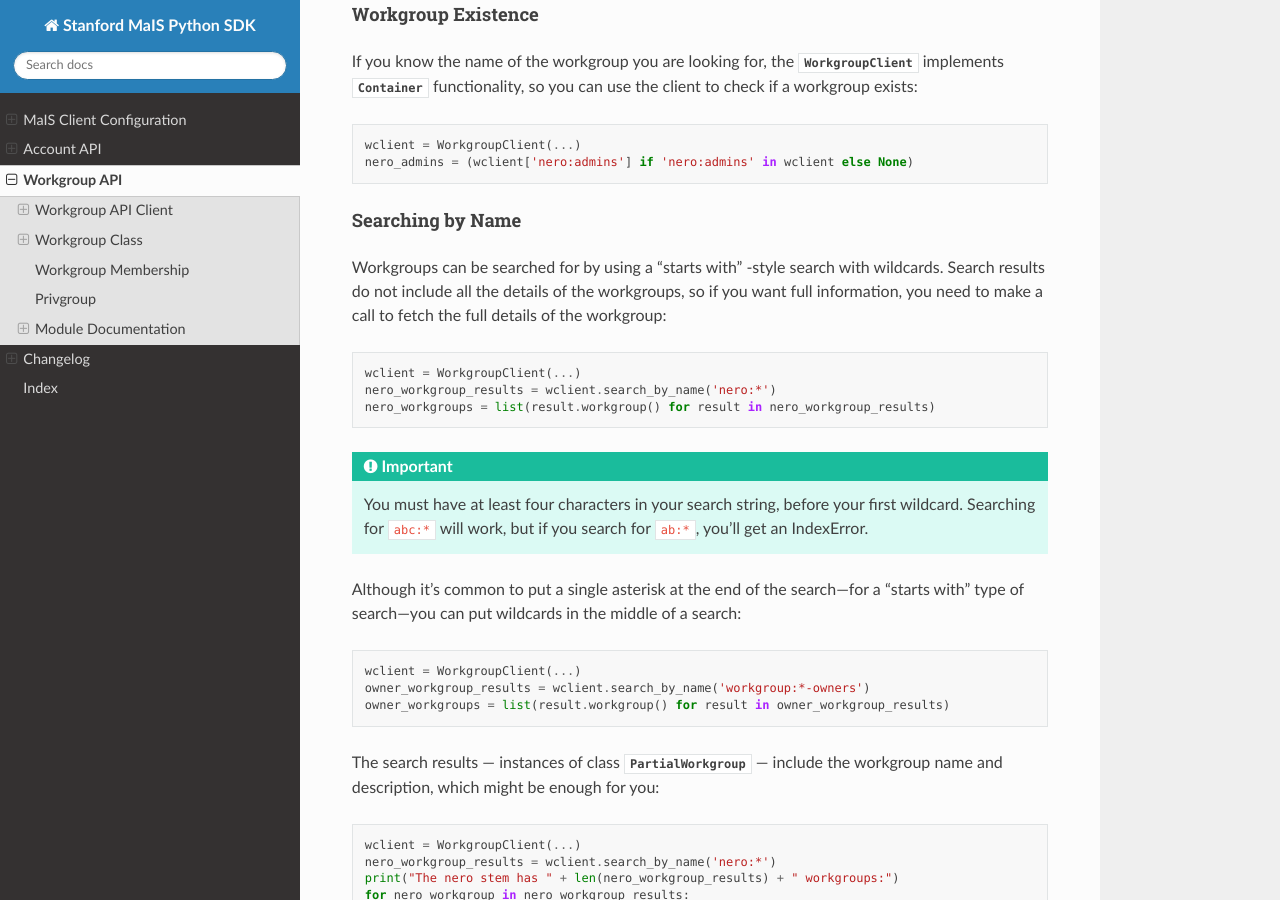
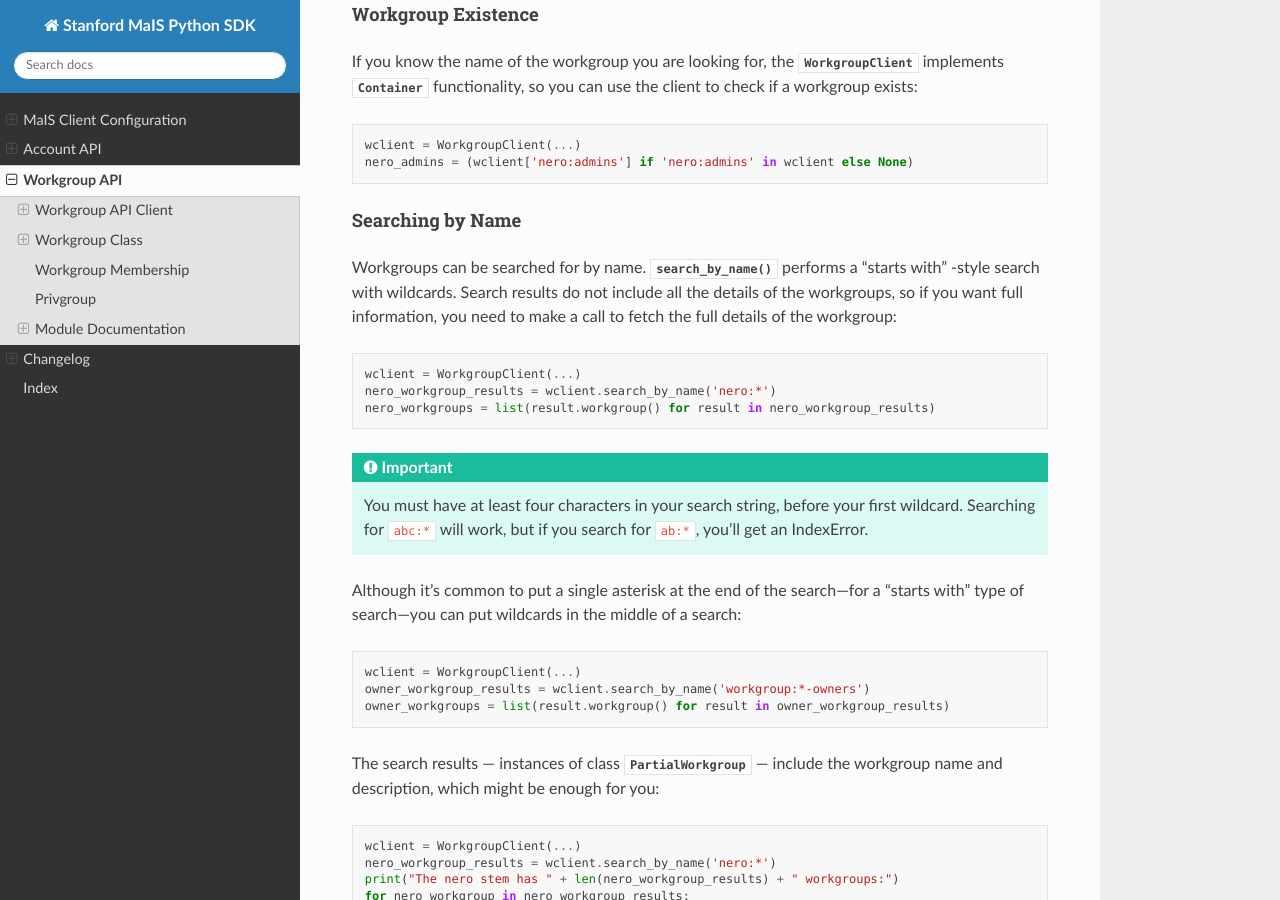
Before and after one commit to stanford-rc/mais-apis-python, a Sphinx documentation site: the page built from docs/workgroup.rst, in a window 1280 px wide and 900 px high, scrolled down 1319 px. Built offline with Sphinx 7.4.7 and the Read the Docs theme 3.1.0, drawn with Linux system fonts in a browser that asks for light colours.

Commit message:
docs/workgroup: Add search-by-name ref
The "Searching By Name" sub-section was missing a clickable link to the
`search_by_name` method.  This change adds that!

```diff
--- a/docs/workgroup.rst
+++ b/docs/workgroup.rst
@@ -80,10 +80,11 @@ check if a workgroup exists:
 Searching by Name
 -----------------
 
-Workgroups can be searched for by using a "starts with" -style search with
-wildcards.  Search results do not include all the details of the workgroups, so
-if you want full information, you need to make a call to fetch the full details
-of the workgroup:
+Workgroups can be searched for by name.
+:meth:`~stanford.mais.workgroup.WorkgroupClient.search_by_name` performs a
+"starts with" -style search with wildcards.  Search results do not include all
+the details of the workgroups, so if you want full information, you need to
+make a call to fetch the full details of the workgroup:
 
 .. code-block:: python
 
```
